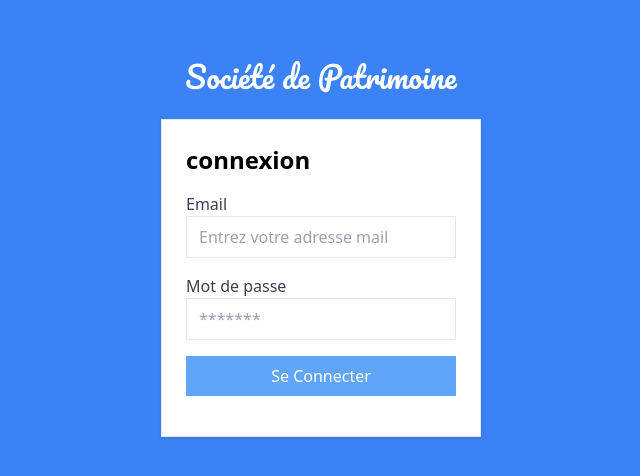
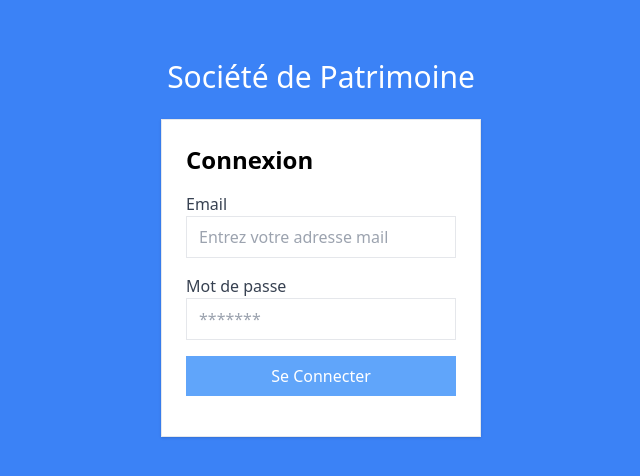
Before and after one commit to Gervisdev/front-end, a React (Vite) app: page /login in a window 1280 px wide. Shown: the part 152-628 px from the top of the page, without its empty margins (319-959 px from the left). Built offline with nearby package versions, Linux system fonts and the light colour scheme; a web font is replaced by a local one.

Commit message:
Font Login page Garamond TEst

```diff
--- a/src/pages/Login.jsx
+++ b/src/pages/Login.jsx
@@ -39,10 +39,10 @@ const Login = () => {
   return (
     <div className="flex flex-col items-center justify-center h-screen space-y-6 bg-blue-500 "
      >
-      <h2 className="text-3xl text-white font-pacific">Société de Patrimoine</h2>
+      <h2 className="text-3xl text-white font-garamond">Société de Patrimoine</h2>
 
         <div className="p-6 bg-white border shadow w-80">
-          <h2 className="mb-4 text-2xl font-bold">connexion</h2>
+          <h2 className="mb-4 text-2xl font-bold">Connexion</h2>
           {error && <p className="text-red-500">{error}</p>}
           <form onSubmit={handleSubmit}>
           <div className="mb-4">
```
